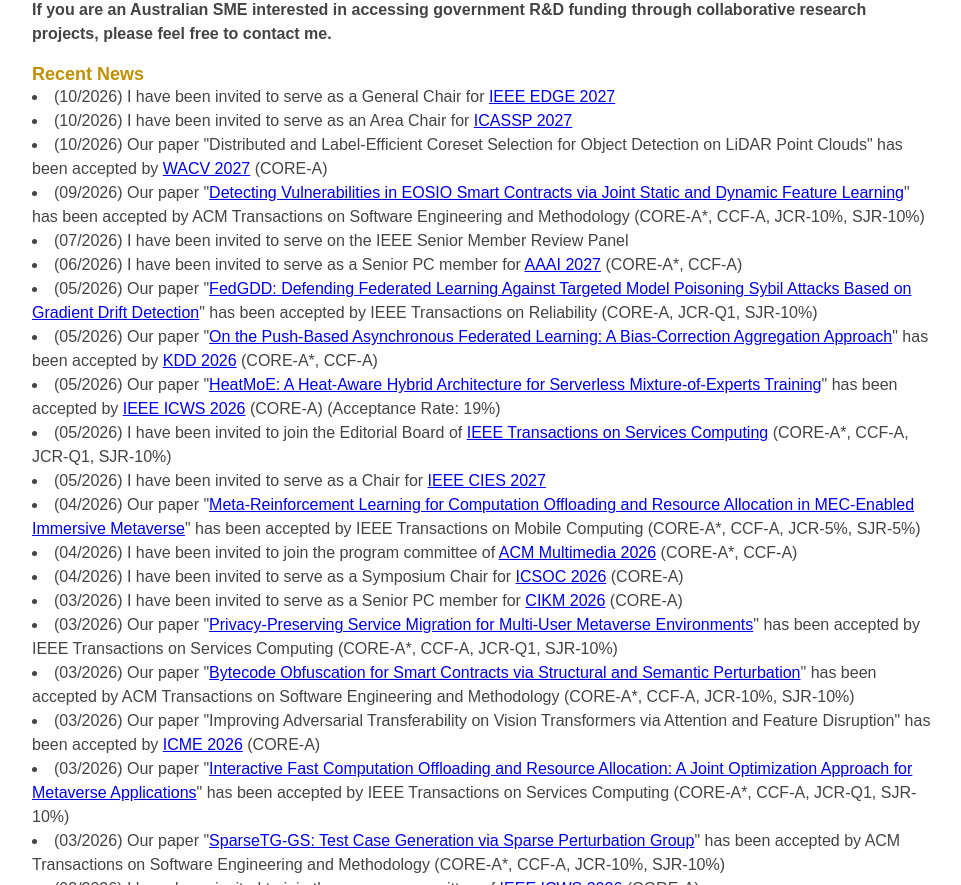
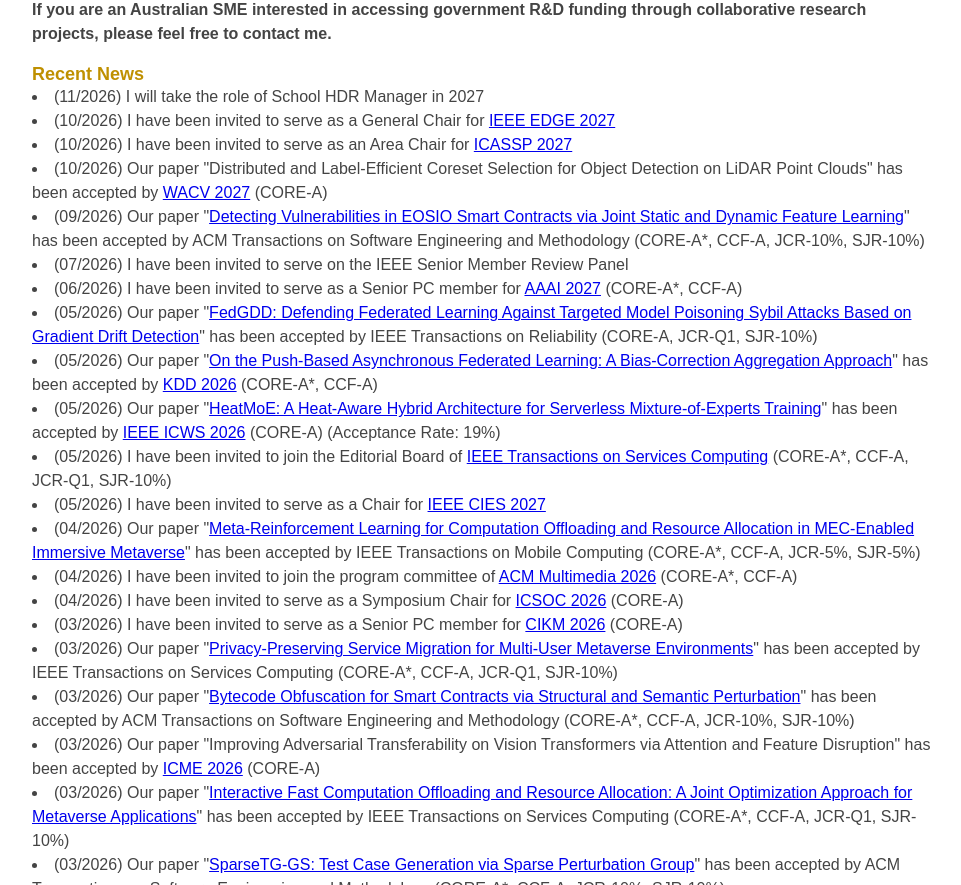
Before and after one commit to hai-dong/hai-dong.github.io, a plain HTML site: page index.html in a window 1280 px wide. Shown: the part 907-1792 px from the top of the page, without its empty margins (274-1235 px from the left). Drawn offline with Linux system fonts and the light colour scheme.

Commit message:
Add recent news items to index.html

```diff
--- a/index.html
+++ b/index.html
@@ -167,6 +167,7 @@ His primary research interests include: <a href="https://arxiv.org/pdf/2210.1294
 <font size="4" style="color:#bf9000;font-family:Arial,sans-serif;"><b>Recent News</b></font>
 
 <div style="font-size:3;line-height:1.5;font-family:Arial,sans-serif;background-color:transparent;color:rgb(68,68,68)">
+<li> (11/2026) I will take the role of School HDR Manager in 2027 </li>
 <li> (10/2026) I have been invited to serve as a General Chair for <a href="https://services.conferences.computer.org/2027/edge/">IEEE EDGE 2027</a> </li>
 <li> (10/2026) I have been invited to serve as an Area Chair for <a href="https://2027.ieeeicassp.org/">ICASSP 2027</a> </li>
 <li> (10/2026) Our paper "Distributed and Label-Efficient Coreset Selection for Object Detection on LiDAR Point Clouds" has been accepted by <a href="https://wacv.thecvf.com/">WACV 2027</a> (CORE-A)</li>
```
